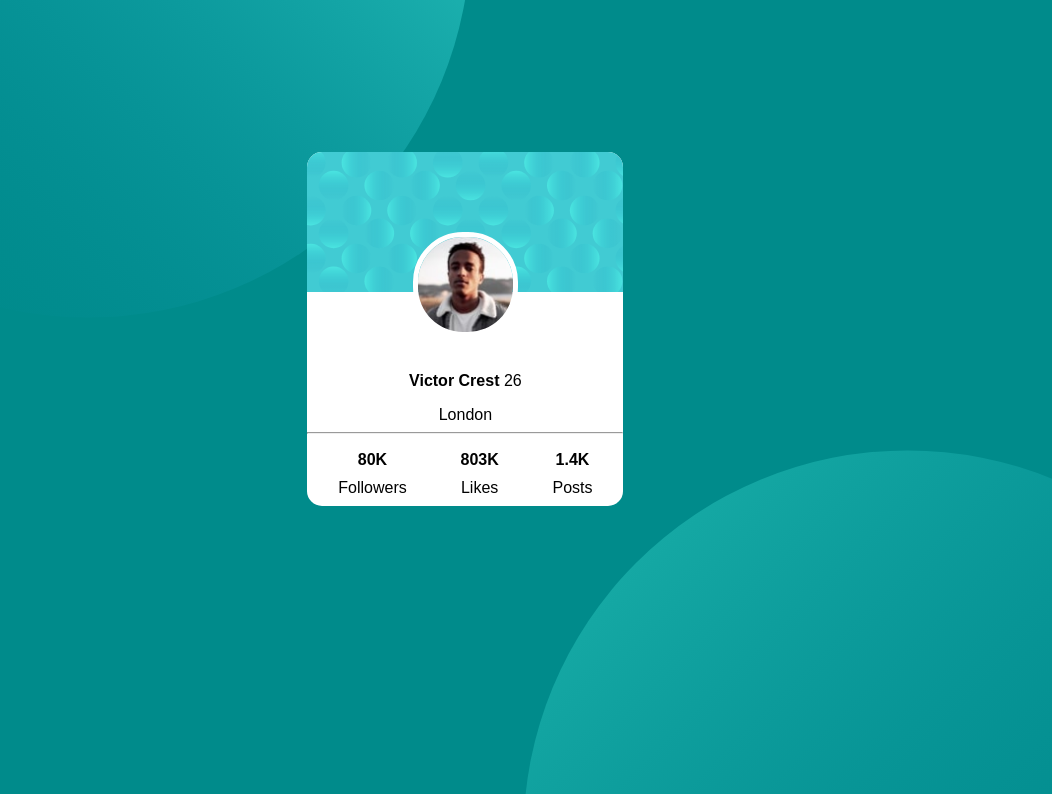
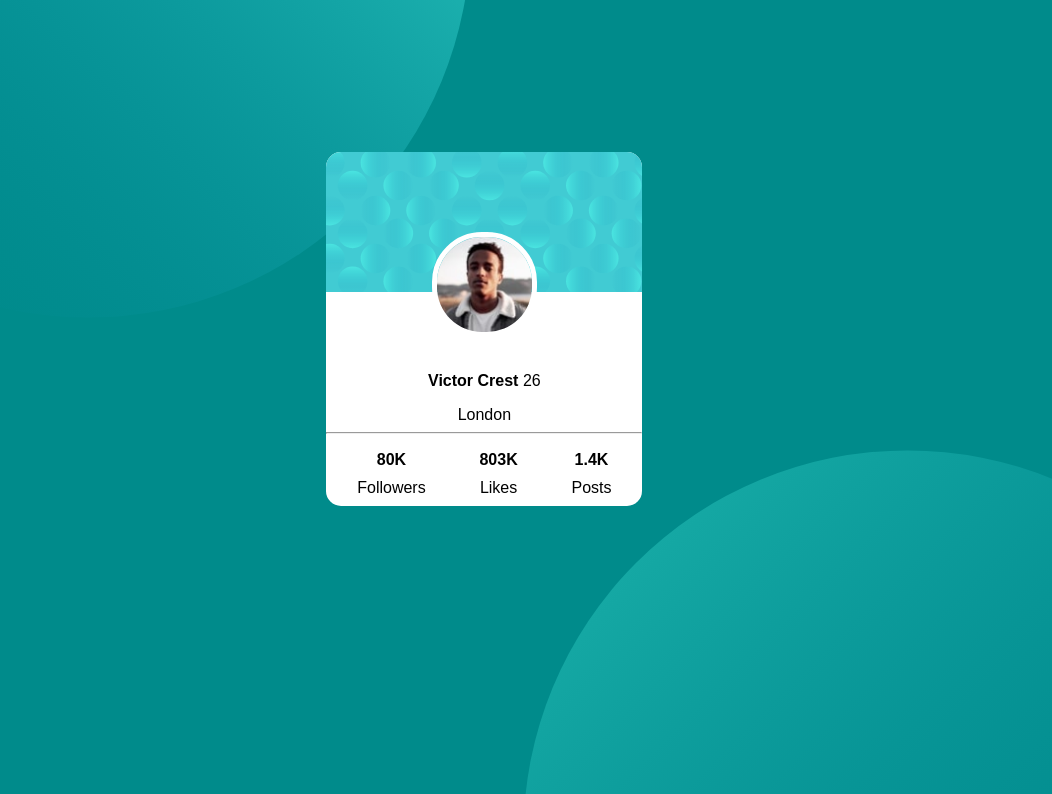
Before and after one commit to Miran-Firdausi/Miran, a plain HTML site: page index.html in a window 1280 px wide. Shown: the top 794 px of the page, without its empty margins (143-1195 px from the left). Drawn offline with Linux system fonts and the light colour scheme; a web font is replaced by a local one.

Commit message:
Update index.html

```diff
--- a/index.html
+++ b/index.html
@@ -16,7 +16,7 @@
   header {background-image: url('images/bg-pattern-card.svg');
   height: 140px; border-radius: 15px 15px 0px 0px}
 
-  div.frame {margin: 12% 0px 0px 35%; width: 25%;
+  div.frame {margin: 12% 0px 0px 36.5%; width: 25%;
   height: 375x; background-color: white; border-radius: 15px}
 
   img {margin-top: 80px; border-radius: 50px; border: 5px solid white;}
```
